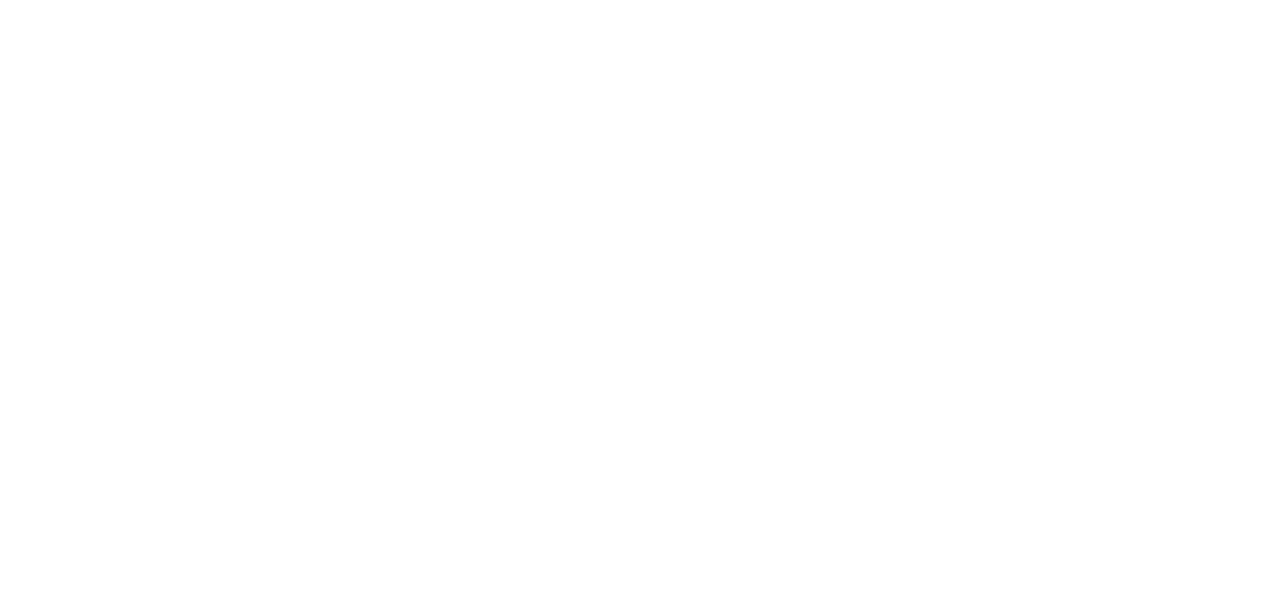
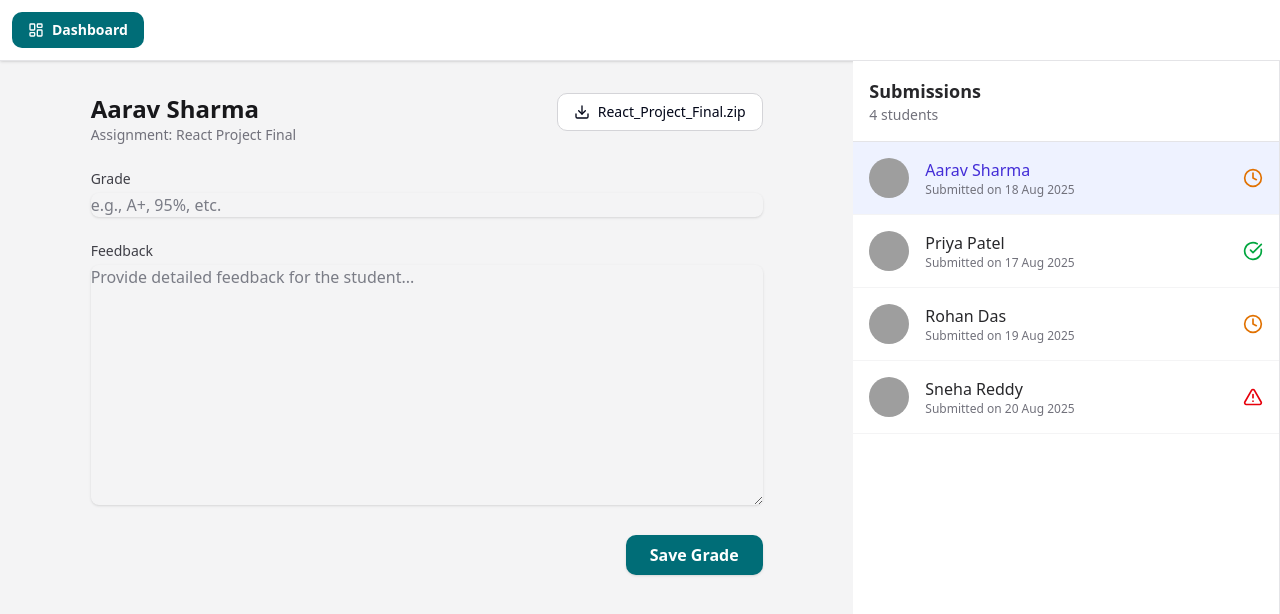
Before and after one commit to lokendrasingh27/LMS, a React (Vite) app in the folder Frontend/: page /assignmentpage in a window 1280 px wide. Before the commit this address had no page. Shown: the top 614 px of the page. Built offline with nearby package versions, Linux system fonts and the light colour scheme; grey boxes are pictures that could not be loaded.

Commit message:
submissionpage done

```diff
--- a/Frontend/src/App.jsx
+++ b/Frontend/src/App.jsx
@@ -18,6 +18,7 @@ import UpdateCourse from "./pages/instructor/UpdateCourse";
 import CreateLecture from "./pages/instructor/CreateLecture";
 import CourseDetails from "./pages/CourseDetail";
 import EditLecture from "./pages/instructor/EditLecture";
+import AssignmentGradingPage from "./pages/instructor/AssignmentGradingPage";
 
 function App() {
   return (
@@ -41,7 +42,7 @@ function App() {
       <Route path="/courses/:courseId" element={<CourseDetails/>}/>
 
       <Route path="/profile" element={<ProfilePage />} />
-
+      <Route path="/assignmentpage" element={<AssignmentGradingPage />} />
 
     </Routes>
   );
--- a/Frontend/src/pages/courseplayer/CourseHeader.jsx
+++ b/Frontend/src/pages/courseplayer/CourseHeader.jsx
@@ -8,11 +8,12 @@ function CourseHeader({ title, progress, onResetProgress, onToggleSidebar }) {
     <header className="p-4 bg-[#E3F1F1] border-b border-gray-200 flex-shrink-0">
       <div className="flex justify-between items-center flex-wrap gap-2">
         <a
-            href="#dashboard"
-            className="text-lg font-medium text-gray-600 hover-text-indigo-600" // <-- classes removed here
-          >
-            Dashboard
-          </a>
+          href="/dashboard" // This link should point to your dashboard route
+          className="inline-flex items-center gap-2 px-4 py-2 text-sm font-semibold text-white bg-[#006D77] rounded-lg hover:bg-[#005c63] transition-colors"
+        >
+
+          <span>Dashboard</span>
+        </a>
         <h1 className="text-2xl font-bold text-gray-800">{title}</h1>
 
         <div className="flex items-center gap-4">
--- /dev/null
+++ b/Frontend/src/pages/instructor/AssignmentGradingPage.jsx
@@ -0,0 +1,66 @@
+import React, { useState } from "react";
+import { assignmentSubmissions } from "./demodata";
+import SubmissionList from "./SubmissionList";
+import GradingPanel from "./GradingPanel";
+import { LayoutDashboard } from "lucide-react"; // Icon for the button
+
+const AssignmentGradingPage = () => {
+  const [submissions, setSubmissions] = useState(assignmentSubmissions);
+  const [selectedSubmission, setSelectedSubmission] = useState(submissions[0]);
+
+  const handleSelectSubmission = (submission) => {
+    setSelectedSubmission(submission);
+  };
+
+  const handleSaveGrade = (submissionId, grade, feedback) => {
+    const updatedSubmissions = submissions.map((sub) => {
+      if (sub.id === submissionId) {
+        return { ...sub, grade, feedback, status: "Graded" };
+      }
+      return sub;
+    });
+    setSubmissions(updatedSubmissions);
+    // Update the selected submission to show changes immediately
+    setSelectedSubmission((prev) => ({
+      ...prev,
+      grade,
+      feedback,
+      status: "Graded",
+    }));
+    alert(`Grade for ${selectedSubmission.studentName} has been saved!`);
+  };
+
+  return (
+    <div className="flex flex-col w-full h-screen bg-zinc-100 font-sans">
+      {/* Header Bar */}
+      <header className="flex-shrink-0 bg-white border-b border-zinc-200 p-3 shadow-sm">
+        <a
+          href="/dashboard" // This link should point to your dashboard route
+          className="inline-flex items-center gap-2 px-4 py-2 text-sm font-semibold text-white bg-[#006D77] rounded-lg hover:bg-[#005c63] transition-colors"
+        >
+          <LayoutDashboard className="h-4 w-4" />
+          <span>Dashboard</span>
+        </a>
+      </header>
+
+      {/* Main Content Area */}
+      <div className="flex flex-grow overflow-hidden">
+        {/* Grading Panel (Right Panel) */}
+        <GradingPanel
+          submission={selectedSubmission}
+          onSaveGrade={handleSaveGrade}
+        />
+        {/* Submission List (Left Panel) */}
+        <SubmissionList
+          submissions={submissions}
+          selectedSubmission={selectedSubmission}
+          onSelect={handleSelectSubmission}
+        />
+
+
+      </div>
+    </div>
+  );
+};
+
+export default AssignmentGradingPage;
--- /dev/null
+++ b/Frontend/src/pages/instructor/GradingPanel.jsx
@@ -0,0 +1,83 @@
+import React, { useState, useEffect } from "react";
+import { Download } from "lucide-react";
+
+const GradingPanel = ({ submission, onSaveGrade }) => {
+  const [grade, setGrade] = useState("");
+  const [feedback, setFeedback] = useState("");
+
+  // Update form fields when a new submission is selected
+  useEffect(() => {
+    if (submission) {
+      setGrade(submission.grade || "");
+      setFeedback(submission.feedback || "");
+    }
+  }, [submission]);
+
+  const handleSave = () => {
+    onSaveGrade(submission.id, grade, feedback);
+  };
+
+  if (!submission) {
+    return (
+      <div className="w-2/3 h-full flex items-center justify-center bg-zinc-50">
+        <p className="text-zinc-500">Select a submission to begin grading.</p>
+      </div>
+    );
+  }
+
+  return (
+    <div className="w-2/3 h-full overflow-y-auto p-8">
+      <div className="max-w-2xl mx-auto">
+        {/* Header */}
+        <div className="flex items-start justify-between mb-6">
+          <div>
+            <h3 className="text-2xl font-bold text-zinc-900">{submission.studentName}</h3>
+            <p className="text-sm text-zinc-500">Assignment: React Project Final</p>
+          </div>
+          <a href={submission.file.url} download className="inline-flex items-center gap-2 px-4 py-2 text-sm font-medium bg-white border border-zinc-300 rounded-lg hover:bg-zinc-100 transition-colors">
+            <Download className="h-4 w-4" />
+            <span>{submission.file.name}</span>
+          </a>
+        </div>
+
+        {/* Grading Form */}
+        <div className="space-y-6">
+          <div>
+            <label htmlFor="grade" className="block text-sm font-medium text-zinc-700 mb-1">Grade</label>
+            <input
+              id="grade"
+              type="text"
+              value={grade}
+              onChange={(e) => setGrade(e.target.value)}
+              placeholder="e.g., A+, 95%, etc."
+              className="w-full rounded-md border-zinc-300 shadow-sm focus:border-indigo-500 focus:ring-indigo-500"
+            />
+          </div>
+
+          <div>
+            <label htmlFor="feedback" className="block text-sm font-medium text-zinc-700 mb-1">Feedback</label>
+            <textarea
+              id="feedback"
+              rows={10}
+              value={feedback}
+              onChange={(e) => setFeedback(e.target.value)}
+              placeholder="Provide detailed feedback for the student..."
+              className="w-full rounded-md border-zinc-300 shadow-sm focus:border-indigo-500 focus:ring-indigo-500"
+            />
+          </div>
+
+          <div className="flex justify-end">
+            <button
+              onClick={handleSave}
+              className="px-6 py-2 bg-[#006D77] text-white font-semibold rounded-lg hover:bg-[#005c63] transition-colors shadow-sm"
+            >
+              Save Grade
+            </button>
+          </div>
+        </div>
+      </div>
+    </div>
+  );
+};
+
+export default GradingPanel;
--- /dev/null
+++ b/Frontend/src/pages/instructor/SubmissionList.jsx
@@ -0,0 +1,50 @@
+import React from "react";
+import { CheckCircle, Clock, AlertTriangle } from "lucide-react";
+
+// Helper to format dates
+const formatDate = (dateString) => {
+  return new Date(dateString).toLocaleDateString("en-IN", {
+    day: "numeric",
+    month: "short",
+    year: "numeric",
+  });
+};
+
+const SubmissionList = ({ submissions, selectedSubmission, onSelect }) => {
+  return (
+    <div className="w-1/3 h-full bg-white border-r border-zinc-200 overflow-y-auto">
+      <div className="p-4 border-b border-zinc-200">
+        <h2 className="text-lg font-semibold text-zinc-800">Submissions</h2>
+        <p className="text-sm text-zinc-500">{submissions.length} students</p>
+      </div>
+      <ul>
+        {submissions.map((sub) => {
+          const isSelected = selectedSubmission && selectedSubmission.id === sub.id;
+          return (
+            <li key={sub.id}>
+              <button
+                onClick={() => onSelect(sub)}
+                className={`w-full text-left p-4 border-b border-zinc-100 hover:bg-zinc-50 transition-colors ${isSelected ? "bg-indigo-50" : ""}`}
+              >
+                <div className="flex items-center gap-4">
+                  <img src={sub.studentAvatar} alt={sub.studentName} className="h-10 w-10 rounded-full" />
+                  <div className="flex-grow">
+                    <p className={`font-medium ${isSelected ? "text-indigo-700" : "text-zinc-800"}`}>
+                      {sub.studentName}
+                    </p>
+                    <p className="text-xs text-zinc-500">Submitted on {formatDate(sub.submissionDate)}</p>
+                  </div>
+                  {sub.status === "Graded" && <CheckCircle className="h-5 w-5 text-green-600" />}
+                  {sub.status === "Needs Grading" && <Clock className="h-5 w-5 text-amber-600" />}
+                  {sub.status === "Late" && <AlertTriangle className="h-5 w-5 text-red-600" />}
+                </div>
+              </button>
+            </li>
+          );
+        })}
+      </ul>
+    </div>
+  );
+};
+
+export default SubmissionList;
--- /dev/null
+++ b/Frontend/src/pages/instructor/demodata.js
@@ -0,0 +1,56 @@
+// In demodata.js
+
+export const assignmentSubmissions = [
+  {
+    id: 1,
+    studentName: "Aarav Sharma",
+    studentAvatar: "https://i.pravatar.cc/150?u=aarav",
+    submissionDate: "2025-08-18T10:30:00Z",
+    status: "Needs Grading",
+    file: {
+      name: "React_Project_Final.zip",
+      url: "#", // Placeholder URL
+    },
+    grade: null,
+    feedback: "",
+  },
+  {
+    id: 2,
+    studentName: "Priya Patel",
+    studentAvatar: "https://i.pravatar.cc/150?u=priya",
+    submissionDate: "2025-08-17T14:00:00Z",
+    status: "Graded",
+    file: {
+      name: "React_Hooks_Essay.pdf",
+      url: "#",
+    },
+    grade: "A-",
+    feedback: "Excellent work, Priya! Your explanation of the useState and useEffect hooks was very clear. Consider adding more examples for custom hooks.",
+  },
+  {
+    id: 3,
+    studentName: "Rohan Das",
+    studentAvatar: "https://i.pravatar.cc/150?u=rohan",
+    submissionDate: "2025-08-19T09:15:00Z",
+    status: "Needs Grading",
+    file: {
+      name: "state_management_report.docx",
+      url: "#",
+    },
+    grade: null,
+    feedback: "",
+  },
+    {
+    id: 4,
+    studentName: "Sneha Reddy",
+    studentAvatar: "https://i.pravatar.cc/150?u=sneha",
+    submissionDate: "2025-08-20T11:00:00Z",
+    status: "Late",
+    file: {
+      name: "redux-implementation.zip",
+      url: "#",
+    },
+    grade: null,
+    feedback: "",
+  },
+];
```
